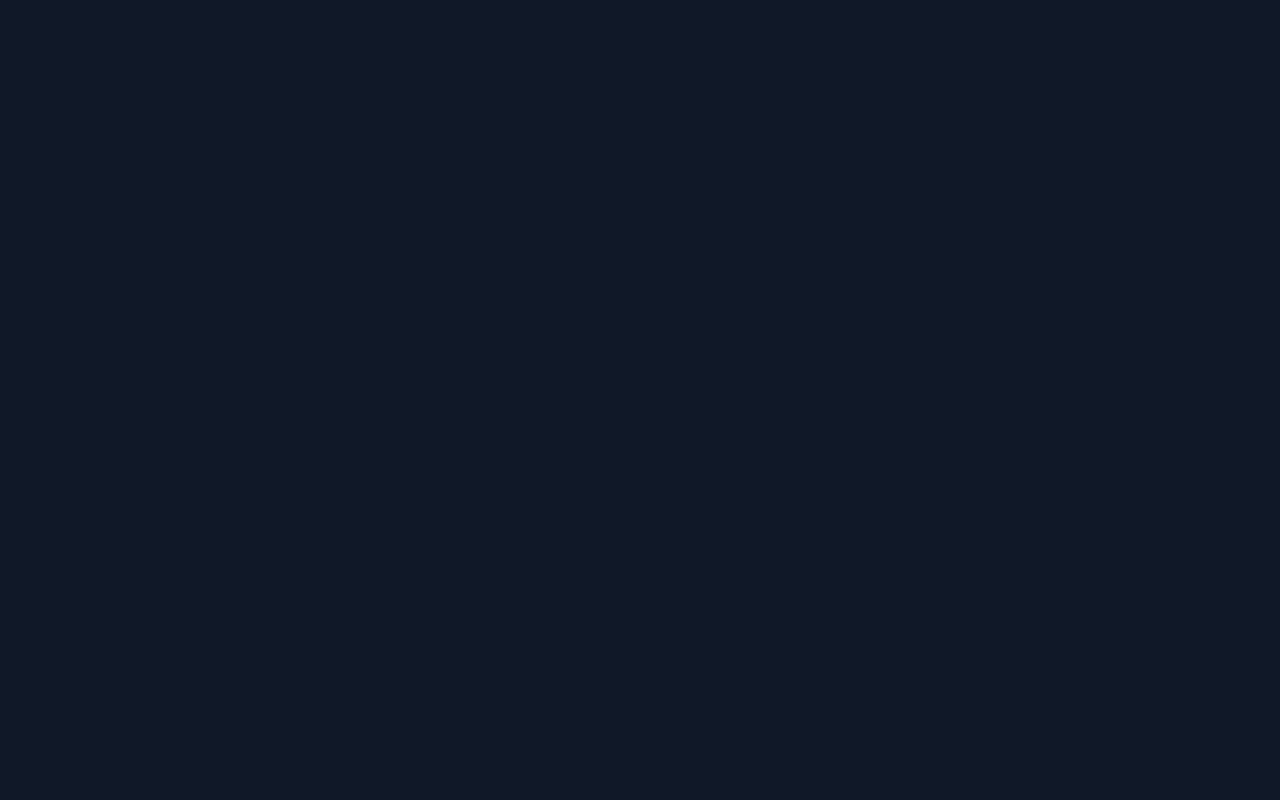
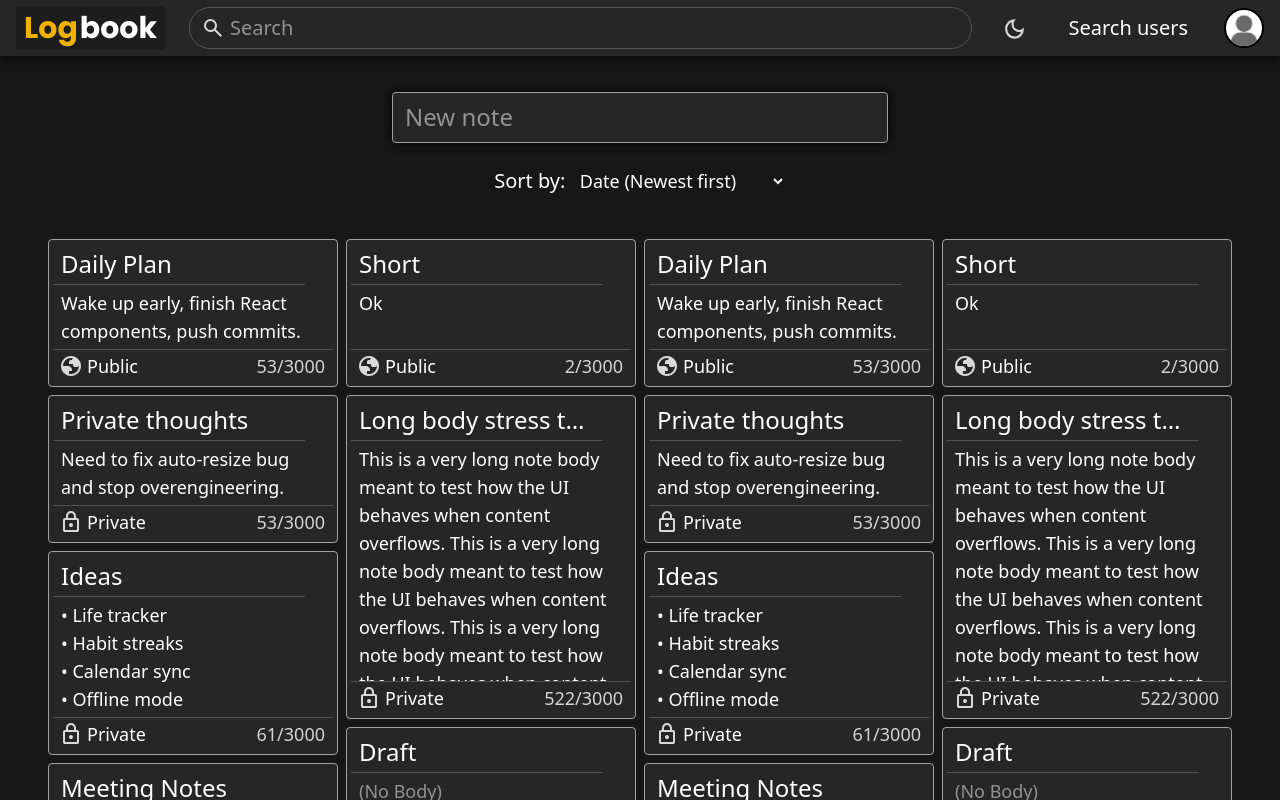
Before and after one commit to kiran-bhattarai/LogBook, a React (Vite) app in the folder frontend/: page /body in a window 1280 px wide. Before the commit this address had no page. Shown: the top 800 px of the page. Built offline with nearby package versions, Linux system fonts and the light colour scheme.

Commit message:
Created Body element and added paths for experimenting

```diff
--- a/frontend/src/App.jsx
+++ b/frontend/src/App.jsx
@@ -5,11 +5,23 @@ import SignupPage from "./SignupPage"
 import NoteInput from "./NoteInput"
 import NotesCard from "./NotesCard"
 import NotesView from "./NotesView"
+import Footer from "./Footer"
+import Body from "./Body.jsx"
+import NoteEditor from "./NoteEditor.jsx"
+import ProfilePage from "./Profile.jsx"
+import SearchUsers from "./SearchUsers.jsx"
+import UserItem from "./UserItem.jsx"
 
 function App() {
 
   return (
     <Routes>
+      <Route path="/item" element={<UserItem />} />
+      <Route path="/search" element={<SearchUsers />} />
+      <Route path="/profile" element={<ProfilePage />} />
+      <Route path="/editor" element={<NoteEditor />} />
+      <Route path="/body" element={<Body />} />
+      <Route path="/footer" element={<Footer />} />
       <Route path="/input" element={<NoteInput />} />
       <Route path="/view" element={<NotesView />} />
       <Route path="/card" element={<NotesCard />} />
--- /dev/null
+++ b/frontend/src/Body.jsx
@@ -0,0 +1,51 @@
+import LoginPage from "./LoginPage"
+import { Routes, Route } from "react-router-dom"
+import ForgotPassword from "./ForgotPassword"
+import SignupPage from "./SignupPage"
+import NoteInput from "./NoteInput"
+import NotesCard from "./NotesCard"
+import NavBar from "./NavBar"
+import NotesView from "./NotesView"
+import Footer from "./Footer"
+import SortBy from "./SortBy"
+import NoteEditor from "./NoteEditor"
+import { useState } from "react"
+
+
+function Body() {
+
+    const [editor, setEditor] = useState(false)
+
+    const [selectedNote, setSelectedNote] = useState(null)
+
+
+    return (
+        <>
+            <div className="min-h-screen flex flex-col bg-neutral-900">
+                <NavBar />
+
+                <div className="p-5 flex justify-center flex-col items-center">
+                    <NoteInput />
+                    <SortBy></SortBy>
+                </div>
+
+                <div className="flex-1 overflow-y-auto p-4 max-w-[95%] mx-auto">
+                        <NotesView onNoteClick={setSelectedNote}/>
+                </div>
+
+
+                <Footer />
+                {selectedNote && <div className="fixed h-full w-full bg-[#00000063] z-10">
+                    <div>
+                    <NoteEditor note={selectedNote}></NoteEditor>
+                    </div>
+                </div>}
+            </div >
+        </>
+    );
+
+
+
+}
+
+export default Body
```
